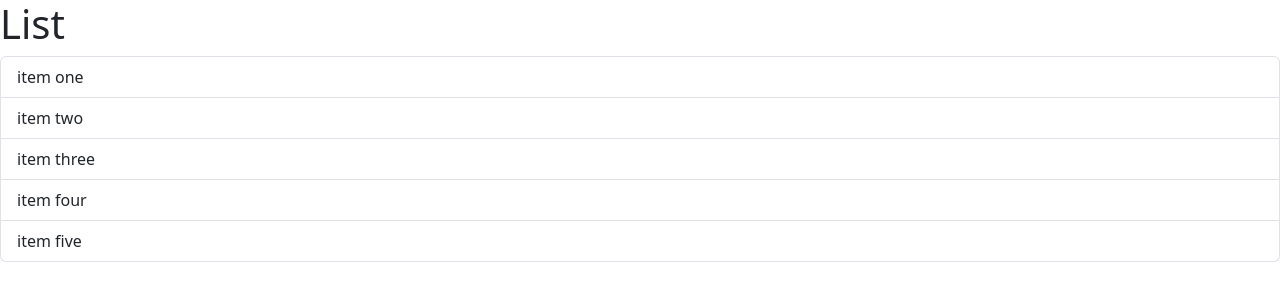
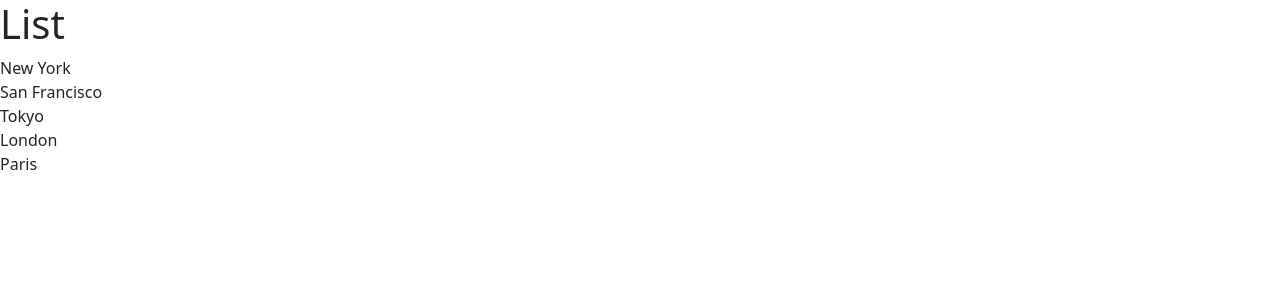
Before and after one commit to ljcromps/react_tutorial, a React (Vite) app: page / in a window 1280 px wide. Shown: the top 300 px of the page. Built offline with nearby package versions, Linux system fonts and the light colour scheme.

Commit message:
added a list of items as a const and used .map() to iterate over those and convert them into the list

```diff
--- a/src/components/ListGroup.tsx
+++ b/src/components/ListGroup.tsx
@@ -1,12 +1,20 @@
 function ListGroup() {
+    const items = [
+        'New York',
+        'San Francisco',
+        'Tokyo',
+        'London',
+        'Paris'
+    ];
+
+//mapping over the items array and converting them into list items
+// to implement the function inside the return, it must be wrapped in curly-braces.
+// Curly-braces make things dynamic
     return (<>
         <h1>List</h1>
         <ul className="list-group">
-            <li className="list-group-item">item one</li>
-            <li className="list-group-item">item two</li>
-            <li className="list-group-item">item three</li>
-            <li className="list-group-item">item four</li>
-            <li className="list-group-item">item five</li>
+            {items.map(item =>
+                (<li>{item}</li>))}
         </ul>
     </>)
 
```
